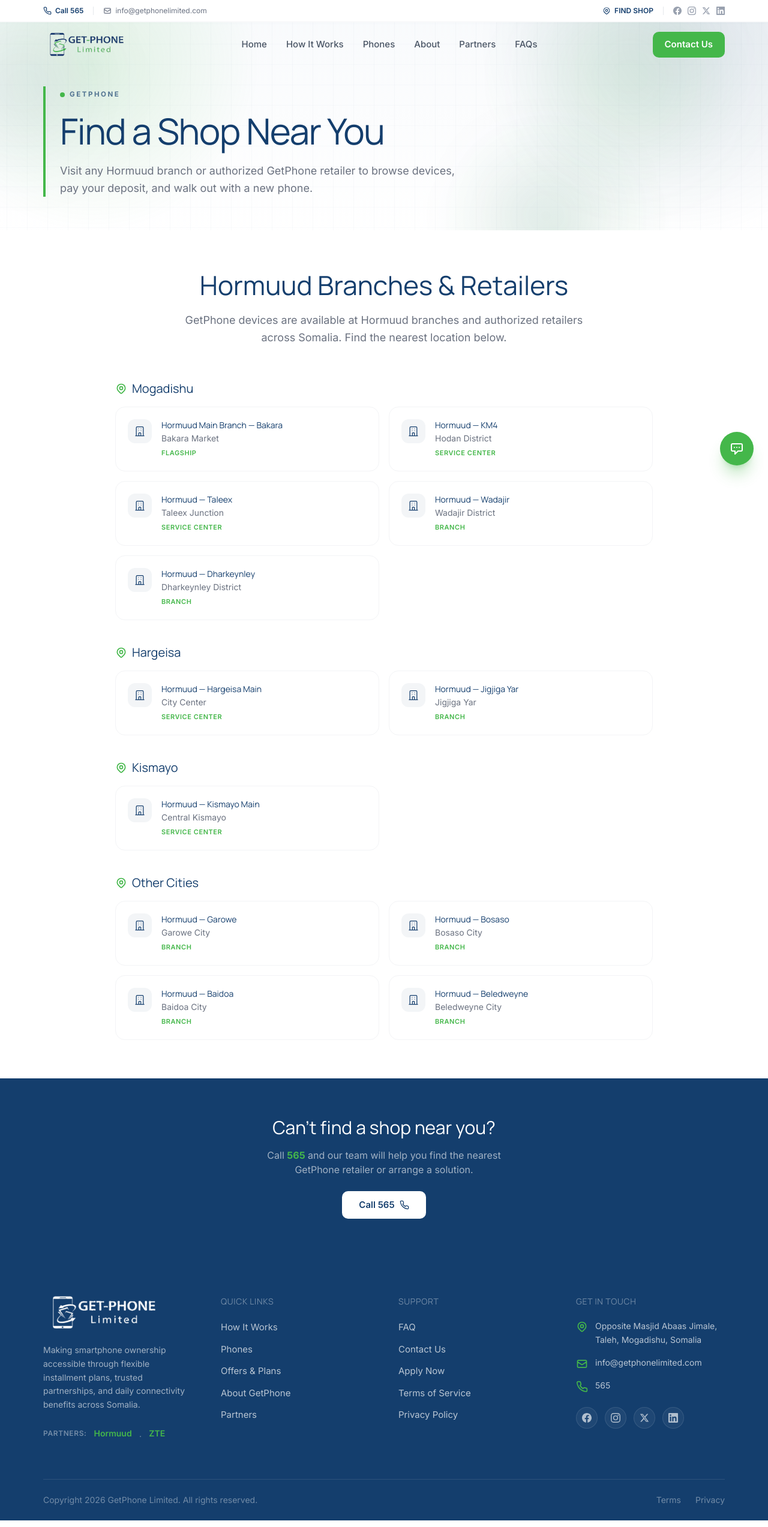
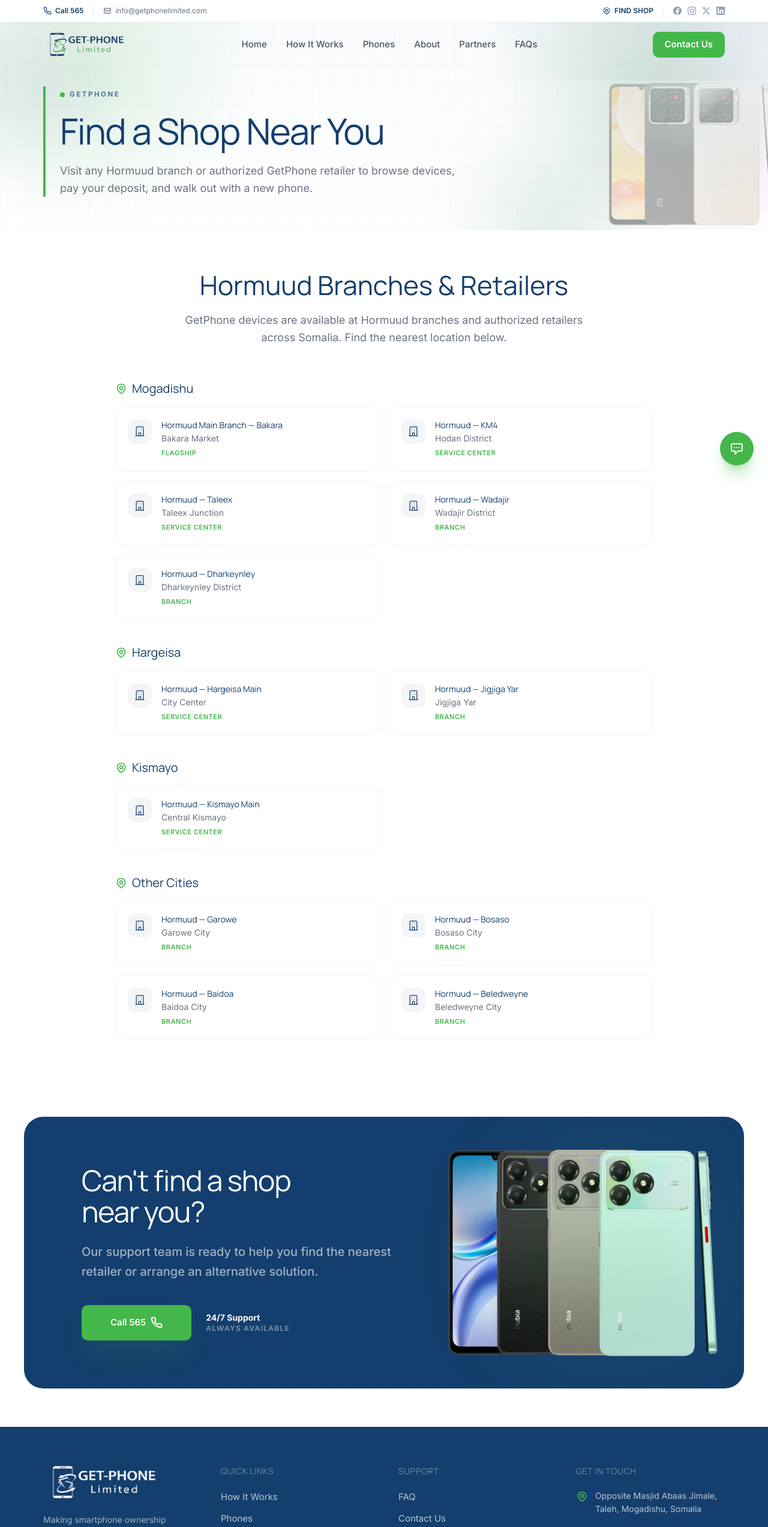
Before and after one commit to SamWachira/getphone-website, a Next.js app: page /find-shop in a window 1280 px wide. Shown: the top 2546 px of the page at 60% size. Built offline with nearby package versions, Linux system fonts and the light colour scheme.

Commit message:
Design: Premium mobile redesigns and global hero enhancements

```diff
--- a/src/app/find-shop/page.tsx
+++ b/src/app/find-shop/page.tsx
@@ -91,20 +91,47 @@
       </section>
 
       {/* ═══ CAN'T FIND ═══ */}
-      <section className="section-padding bg-primary">
-        <div className="section-container text-center">
-          <h2 className="font-heading font-800 text-2xl md:text-3xl text-white mb-4">
-            Can&apos;t find a shop near you?
+      <section className="section-padding bg-background">
+        <div className="section-container">
+          <div className="relative overflow-hidden bg-primary rounded-[2rem] px-8 py-16 md:px-16 md:py-20 lg:px-24 flex flex-col md:flex-row items-center justify-between gap-12">
+            {/* Background Texture */}
+            <div className="absolute inset-0 opacity-[0.03] pointer-events-none">
+              <div className="absolute inset-0" style={{ backgroundImage: 'radial-gradient(circle at 2px 2px, white 1px, transparent 0)', backgroundSize: '32px 32px' }} />
+            </div>
+
+            <div className="relative z-10 max-w-xl text-center md:text-left">
+              <h2 className="font-heading font-800 text-3xl md:text-4xl lg:text-5xl text-white mb-6 leading-[1.1] tracking-tight">
+                Can&apos;t find a shop <br /> near you?
               </h2>
-          <p className="text-white/60 max-w-md mx-auto mb-6">
-            Call <strong className="text-accent">565</strong> and our team will help you find the nearest GetPhone retailer or arrange a solution.
+              <p className="text-white/60 text-lg md:text-xl mb-10 leading-relaxed font-medium">
+                Our support team is ready to help you find the nearest retailer or arrange an alternative solution.
               </p>
-          <a href="tel:565" className="btn btn-white">
+              <div className="flex flex-col sm:flex-row items-center gap-6">
+                <a href="tel:565" className="btn bg-accent text-white hover:bg-accent/90 shadow-2xl shadow-accent/20 !px-12 !py-4.5 text-lg flex items-center gap-3 transition-transform hover:-translate-y-1">
                   Call 565
-            <svg className="w-4 h-4" fill="none" stroke="currentColor" viewBox="0 0 24 24" strokeWidth="2">
+                  <svg className="w-5 h-5" fill="none" stroke="currentColor" viewBox="0 0 24 24" strokeWidth="2.5">
                     <path d="M22 16.92v3a2 2 0 01-2.18 2 19.79 19.79 0 01-8.63-3.07 19.5 19.5 0 01-6-6 19.79 19.79 0 01-3.07-8.67A2 2 0 014.11 2h3a2 2 0 012 1.72c.127.96.362 1.903.7 2.81a2 2 0 01-.45 2.11L8.09 9.91a16 16 0 006 6l1.27-1.27a2 2 0 012.11-.45c.907.338 1.85.573 2.81.7A2 2 0 0122 16.92z"/>
                   </svg>
                 </a>
+                <div className="flex flex-col items-center md:items-start">
+                  <span className="text-white font-bold text-sm">24/7 Support</span>
+                  <span className="text-white/40 text-xs uppercase tracking-widest font-bold">Always Available</span>
+                </div>
+              </div>
+            </div>
+
+            {/* Peeking Product Visual (Desktop) ── */}
+            <div className="relative w-full md:w-1/2 h-64 md:h-auto hidden md:block self-stretch">
+              <div className="absolute right-[-15%] top-1/2 -translate-y-1/2 w-[120%] h-[120%] pointer-events-none">
+                <img
+                  src="/a36many.webp"
+                  alt="ZTE Smartphones"
+                  className="w-full h-full object-contain object-right-bottom"
+                />
+              </div>
+              <div className="absolute right-0 top-1/2 -translate-y-1/2 w-64 h-64 bg-accent/20 rounded-full blur-[100px]" />
+            </div>
+          </div>
         </div>
       </section>
     </>
--- a/src/app/page.tsx
+++ b/src/app/page.tsx
@@ -180,6 +180,20 @@
             backgroundRepeat: 'no-repeat',
           }}
         />
+
+        {/* Mobile/Tablet Visual — peeking from bottom right */}
+        <div className="absolute inset-0 md:hidden pointer-events-none overflow-hidden">
+          <div className="absolute -right-20 -bottom-20 w-[110%] h-[80%] opacity-30 rotate-12 transition-all duration-700">
+            <img
+              src="/v80.webp"
+              alt="Nubia V80"
+              className="w-full h-full object-contain object-right-bottom"
+            />
+          </div>
+          {/* Subtle accent glow */}
+          <div className="absolute -right-10 bottom-1/4 w-64 h-64 bg-accent/20 rounded-full blur-[100px]" />
+          <div className="absolute left-0 top-0 w-full h-full bg-gradient-to-tr from-primary via-primary/80 to-transparent" />
+        </div>
 
         <div className="section-container px-5 lg:px-8 pt-40 pb-16 md:pt-44 md:pb-20 lg:pt-48 lg:pb-24 relative z-10">
           <div className="max-w-lg lg:max-w-xl">
--- a/src/components/CTASection.tsx
+++ b/src/components/CTASection.tsx
@@ -56,6 +56,17 @@
 
             {/* Subtle accent glow behind phones */}
             <div className="absolute right-20 top-1/2 -translate-y-1/2 w-64 h-64 bg-accent/10 rounded-full blur-[80px] hidden md:block" />
+
+            {/* Mobile/Tablet Visual peeking from bottom right */}
+            <div className="absolute -right-16 -bottom-16 w-72 h-72 md:hidden pointer-events-none overflow-hidden">
+              <img
+                src="/a36many.webp"
+                alt="Nubia smartphones"
+                className="w-full h-full object-contain object-right-bottom opacity-40 rotate-[-15deg] transition-all duration-700"
+              />
+              <div className="absolute inset-0 bg-gradient-to-t from-primary/80 via-transparent to-transparent" />
+            </div>
+            <div className="absolute -right-10 -bottom-10 w-48 h-48 bg-accent/20 rounded-full blur-[60px] md:hidden pointer-events-none" />
           </>
         )}
 
--- a/src/components/PageHero.tsx
+++ b/src/components/PageHero.tsx
@@ -16,6 +16,30 @@
   return (
     <section className="relative overflow-hidden bg-background-alt pt-28 pb-10 md:pt-32 md:pb-12 lg:pt-36 lg:pb-14">
       <HeroBackdrop />
+
+      {/* ── Floating Product Image (Desktop) ── */}
+      <div className="absolute right-[-2%] bottom-0 w-[45%] h-[65%] pointer-events-none hidden md:block opacity-40">
+        <img
+          src="/a56many.webp"
+          alt="ZTE Smartphones"
+          className="w-full h-full object-contain object-right-bottom"
+          style={{
+            filter: 'drop-shadow(0 -10px 40px rgba(0,0,0,0.1))',
+          }}
+        />
+        {/* Gradient fade to blend into background (horizontal and vertical) */}
+        <div className="absolute inset-0 bg-gradient-to-r from-background-alt via-background-alt/10 to-transparent" />
+        <div className="absolute inset-0 bg-gradient-to-t from-transparent via-transparent to-background-alt/40" />
+      </div>
+
+      {/* ── Mobile peeking visual ── */}
+      <div className="absolute -right-8 -bottom-8 w-48 h-48 md:hidden pointer-events-none opacity-20 rotate-[-10deg]">
+        <img
+          src="/a56many.webp"
+          alt="ZTE Smartphones"
+          className="w-full h-full object-contain object-right-bottom"
+        />
+      </div>
 
       <div className="section-container relative z-10 px-5 lg:px-8">
         <div className="max-w-3xl border-l-4 border-accent pl-5 sm:pl-6">
```
Also changed, not shown: 1 other file (tests, documents, lock files or other folders). Lines whose indentation alone changed are shown as unchanged.
